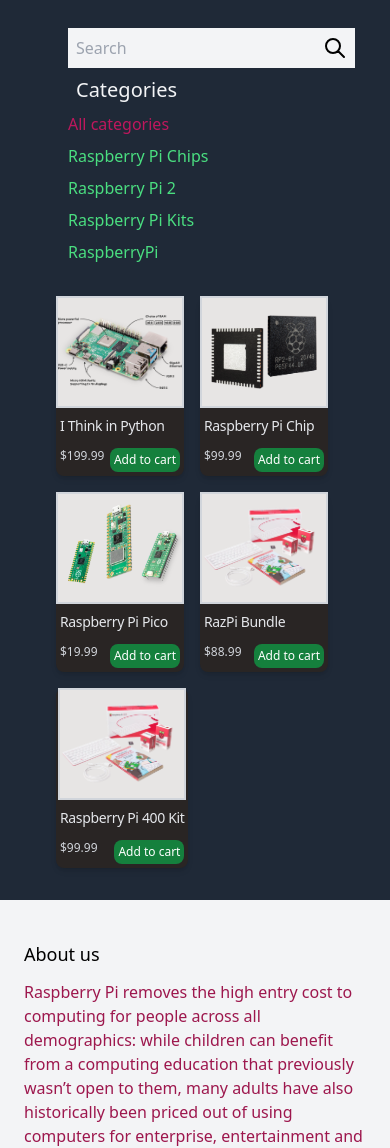
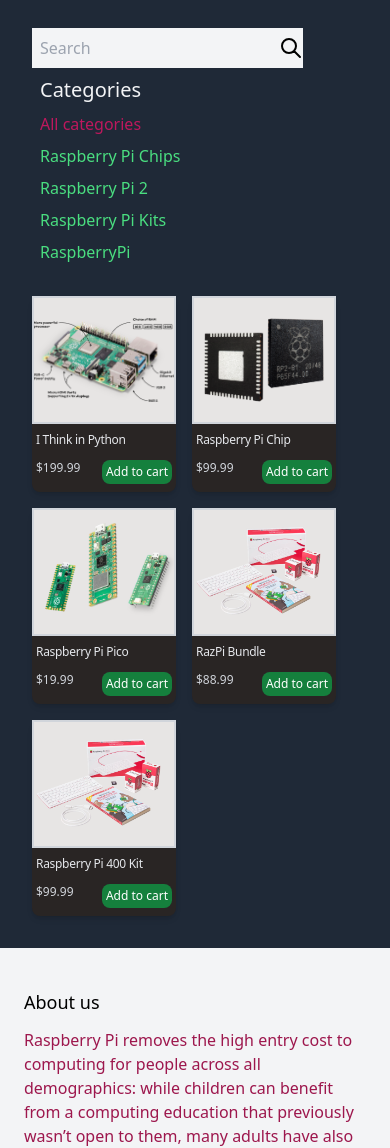
Before and after one commit to August-Schleich/Razpi, a Django app: page /shop/ in a window 390 px wide. Shown: the part 116-1264 px from the top of the page. Run offline with Django 4.2, Linux system fonts and the light colour scheme; data comes from the database, SQL or seed files in the repository; both versions use the stored data as it was after the commit; some libraries are stand-ins or nearby versions.

Commit message:
made product images for mobile view larger + fixed margin size

```diff
--- a/razpi/core/templates/core/home.html
+++ b/razpi/core/templates/core/home.html
@@ -49,7 +49,7 @@
         <section class=" products bg-stone-200 pb-12 max-w-full   xl:px-0 ">
             <h1 class="text-center text-zinc-800 text-white-600 text-5xl pt-8 md:pt-8 font-medium">New Products</h1>
             <div class="max-w-6xl pt-5 pb-5 m-auto  ">
-                <div class="products items-center justify-center flex flex-wrap m-10  "  >
+                <div class="products items-center justify-center flex flex-wrap m-6  "  >
                     <div class=" flex flex-wrap m-auto items-center justify-center ">
                     {% for product in products %}
                     {% if forloop.counter < 5 %}
--- a/razpi/core/templates/core/shop.html
+++ b/razpi/core/templates/core/shop.html
@@ -4,15 +4,15 @@
 {% block content %}
 
 
-        <section class=" m-auto products bg-gray-800 ">
-        <div class="ml-6 max-w-8xl mx-auto flex flex-wrap items-start py-6 px-6 xl:px-0 bg-gray-800" >
-            <div class=" filters pl-5 mt-1 md:mt-3 mx-auto w-full lg:w-1/4  xl:pl-10">
+        <section class=" products bg-gray-800 ">
+        <div class="max-w-8xl  mx-auto flex flex-wrap items-start py-6 px-6 xl:px-0 bg-gray-800" >
+            <div class=" ml-2 filters mt-1 md:mt-3 mx-auto w-full lg:w-1/4  xl:pl-10">
                 {% comment %} <h3 class="mb-1 text-xl text-gray-100 uppercase p-3">Search</h3> {% endcomment %}
 
             <form method="get" action=".">
                 <div class="flex ">
                     <input type="text" name="query"  class=" p-2 bg-gray-100 border-0 "placeholder="Search">
-                    <button class="p-2 bg-gray-100 border-0">
+                    <button class=" bg-gray-100 border-0">
                         <svg xmlns="http://www.w3.org/2000/svg" class="h-6 w-6" fill="none" viewBox="0 0 24 24" stroke="currentColor" stroke-width="2">
                             <path stroke-linecap="round" stroke-linejoin="round" d="M21 21l-6-6m2-5a7 7 0 11-14 0 7 7 0 0114 0z" />
                           </svg>
@@ -20,15 +20,16 @@
                 </div>
             </form>
 
+
             <h3 class="text-xl text-gray-100 p-2">Categories</h3>
 
-            <ul class="space-y-2">
+            <ul class="space-y-2 ml-2 ">
             <li><a href="{% url 'shop'%}" class= "{% if not active_category %}text-pink-700 {% else %}text-green-400 {% endif %}">All categories</a></li>
             {% for category in categories %}
                 <li><a href="{% url 'shop' %}?category={{category.slug}}" class= "{% if category.slug == active_category %}text-pink-700{% else %}text-green-400{% endif %}">{{ category.name }}</a></li>
             {% endfor %}
        <br>
-        </div>
+            </div>
             <div class="text-zinc-100 products w-full lg:w-3/4 flex items-center flex-wrap">
                 {% for product in products%}
                 {% include 'product/partials/product_list_item.html' %}
--- a/razpi/product/templates/product/partials/product_list_item.html
+++ b/razpi/product/templates/product/partials/product_list_item.html
@@ -1,11 +1,11 @@
 <div class="m-2 flex-wrap shadow-md rounded-lg  bg-stone-800 border-gray-70 ">
         <a href="{% url 'product' product.slug %}">
-            <img style="object-fit:contain;" class="w-32 h-28 md:h-40 md:w-48   mx-auto border-2 border-gray-300  bg-stone-200  hover:shadow-lg " src="{{product.get_thumbnail}}" >
+            <img style="object-fit:contain;" class="w-36 h-32 md:h-40 md:w-48   mx-auto border-2 border-gray-300  bg-stone-200  hover:shadow-lg " src="{{product.get_thumbnail}}" >
 
         </a>
 			<div class="px-0 pb-0 md:px-3 md:pb-5">
                 <a
-                 href="{% url 'product' product.slug %}" ><h2 class="m-1 wrap flex-wrap text-gray-200 pt-1 text-sm md:text-xl tracking-tight dark:text-white">{{product.name}}</h2></a>
+                 href="{% url 'product' product.slug %}" ><h2 class="m-1 wrap flex-wrap text-gray-200 pt-1 text-xs md:text-lg tracking-tight dark:text-white">{{product.name}}</h2></a>
 
 				<div class=" mb-3">
 
@@ -18,7 +18,7 @@
                     hx-get="{% url 'add_to_cart' product.id %}"
                     hx-target="#menu-cart-button"
                     hx-swap="outerHTML"
-                    class="text-white bg-green-700 focus:ring-4 focus:ring-green-300 font-medium rounded-lg text-xs md:text-sm p-1 py-1 md:px-1.5 md:py-1.5 text-center dark:bg-green-600 dark:hover:bg-green-700 dark:focus:ring-pink-800">Add
+                    class="text-white  bg-green-700 focus:ring-4 focus:ring-green-300 font-medium rounded-lg text-xs mb-1 md:mb-0 md:text-sm px-1 py-1 md:px-1.5 md:py-1.5 text-center dark:bg-green-600 dark:hover:bg-green-700 dark:focus:ring-pink-800">Add
 						to cart</a>
 
 				</div>
```
Also changed, not shown: razpi/db.sqlite3.
